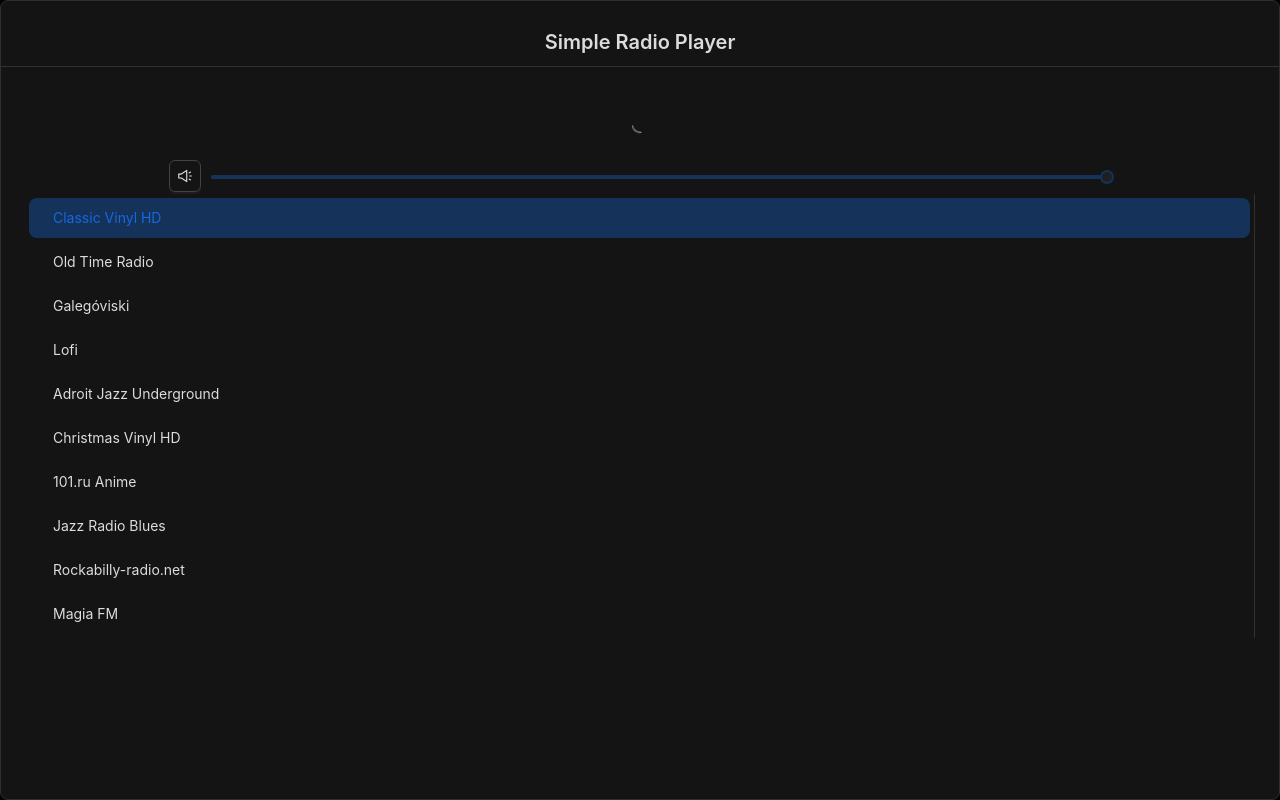
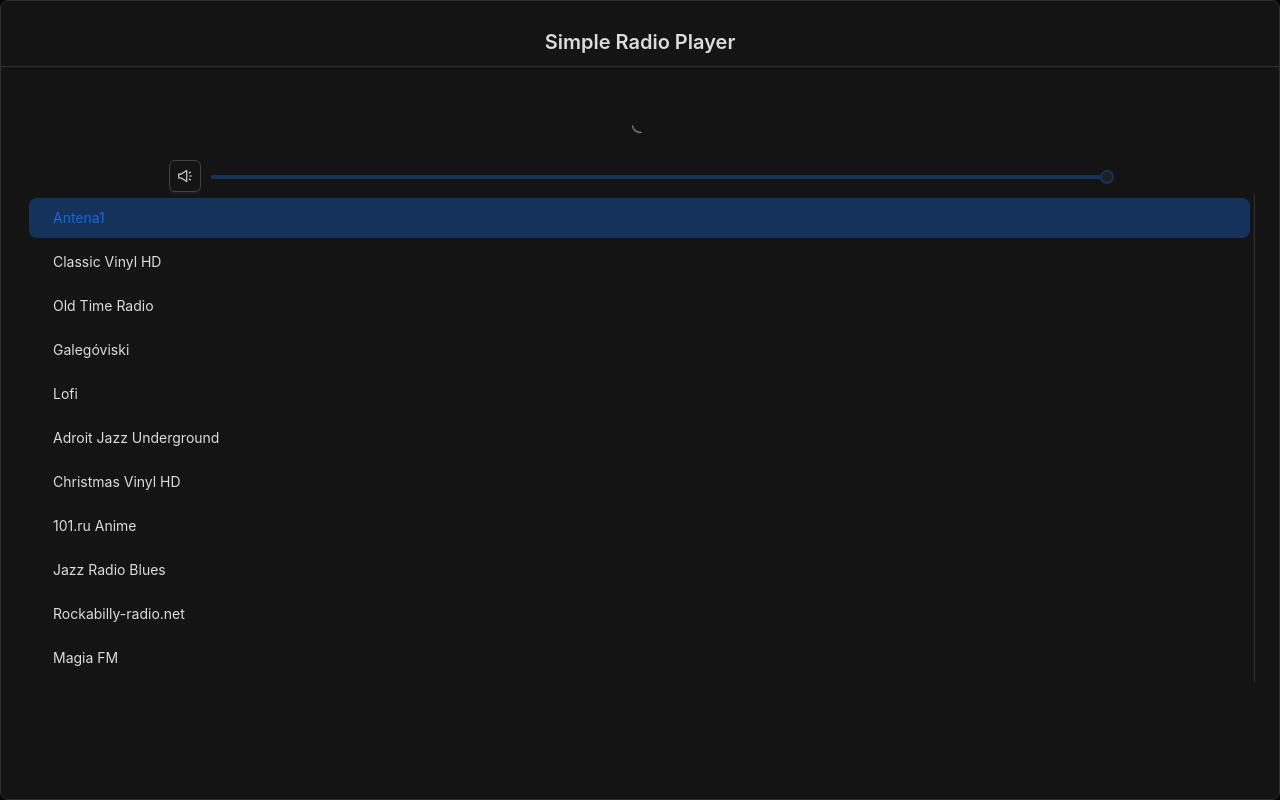
Before and after one commit to espaker/basic-radio-player, a React (Vite) app: page / in a window 1280 px wide. Built offline with nearby package versions, Linux system fonts and the light colour scheme.

Commit message:
Update radios.ts

```diff
--- a/src/data/radios.ts
+++ b/src/data/radios.ts
@@ -1,4 +1,8 @@
 export const radios = [
+    {
+        label: 'Antena1',
+        value: 'https://antenaone.crossradio.com.br/stream/2;?type=mpeg'
+    },
     {
       label: 'Classic Vinyl HD',
       value: 'https://icecast.walmradio.com:8443/classic',
```
